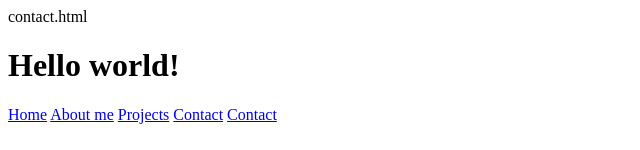
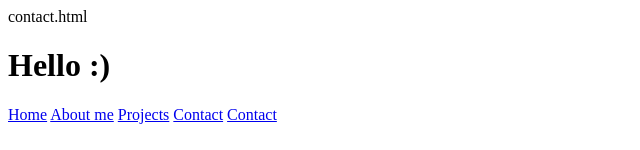
Before and after one commit to Ximenatellez/Ximenatellez.github.io, a plain HTML site: page contact.html in a window 1280 px wide. Shown: the top 150 px of the page, without its empty margins (0-640 px from the left). Drawn offline with Linux system fonts and the light colour scheme.

Commit message:
rwG
RTT53

```diff
--- a/contact.html
+++ b/contact.html
@@ -5,7 +5,7 @@ contact.html
 	<title>Contact Me</title>
 </head>
 <body>
-<h1> Hello world!</h1>
+<h1> Hello :) </h1>
 <nav>
 	<a href="index.html" >Home</a>
 	<a href="about-me.html">About me</a>
```
